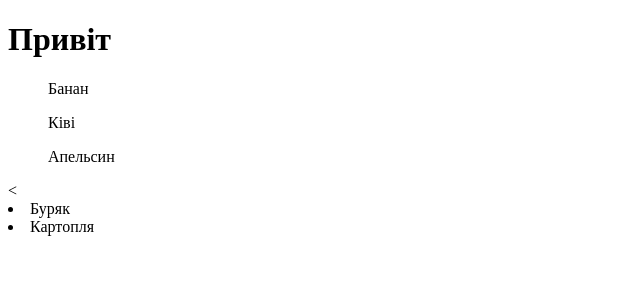
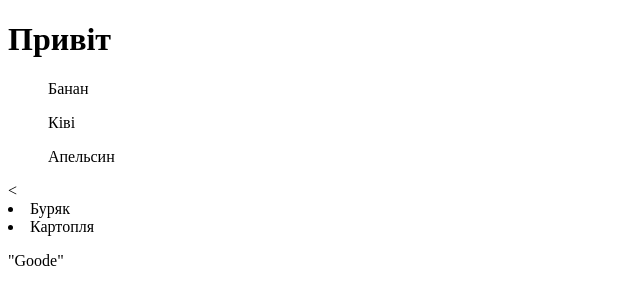
Before and after one commit to yurii-kokhalevych/git, a plain HTML site: page index.html in a window 1280 px wide. Shown: the full height of the page, 0-640 px from the left. Drawn offline with Linux system fonts and the light colour scheme.

Commit message:
second comit

```diff
--- a/index.html
+++ b/index.html
@@ -14,6 +14,9 @@
 	<li>Картопля</li>
 </div>
 
+<div>
+		<p>"Goode"</p>
+</div>
 
 </body>
 </html>
```
